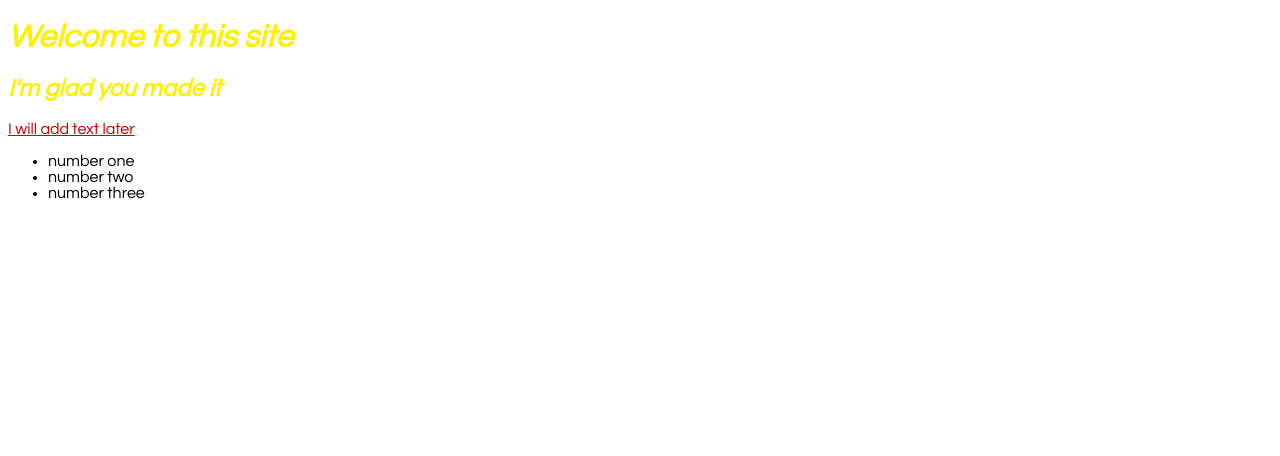
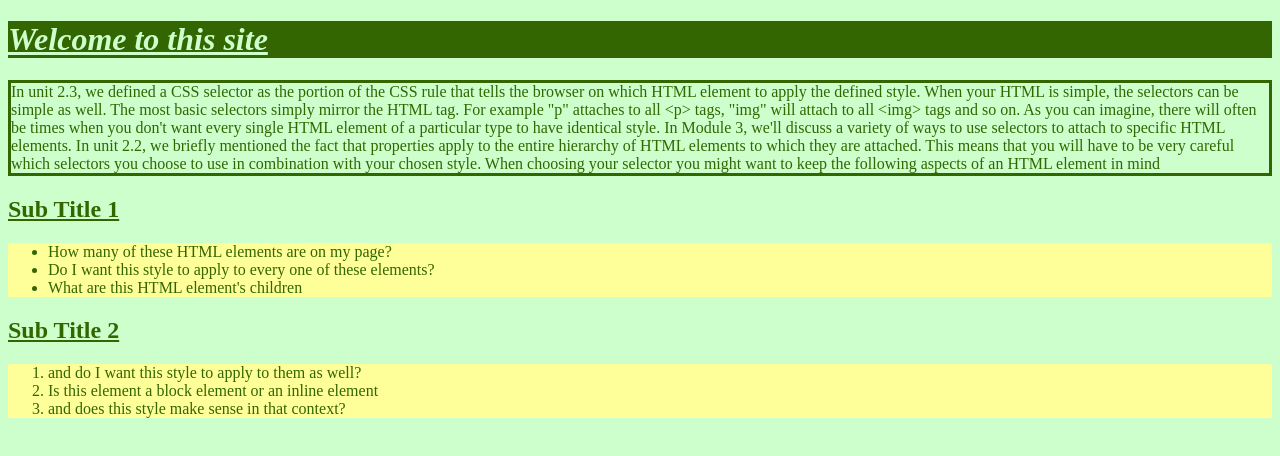
Before and after one commit to danieladelvos/css-spielplatz, a website: page lessons/module-2-building-css-rules/index.html in a window 1280 px wide. Drawn offline with Linux system fonts and the light colour scheme.

Commit message:
module 2 activity apply selectors

```diff
--- a/lessons/module-2-building-css-rules/index.html
+++ b/lessons/module-2-building-css-rules/index.html
@@ -13,16 +13,29 @@
   </head>
   <body>
     <header>
-    <h1>Welcome to this site</h1>
-    <h2>I'm glad you made it</h2>
+      <h1>
+        Welcome to this site
+      </h1>
     </header>
     <p>
-    I will add text later
+      In unit 2.3, we defined a CSS selector as the portion of the CSS rule that tells the browser on which HTML element to apply the defined style. When your HTML is simple, the selectors can be simple as well. The most basic selectors simply mirror the HTML tag. For example "p" attaches to all &lt;p&gt; tags, "img" will attach to all &lt;img&gt; tags and so on. As you can imagine, there will often be times when you don't want every single HTML element of a particular type to have identical style. In Module 3, we'll discuss a variety of ways to use selectors to attach to specific HTML elements.
+      In unit 2.2, we briefly mentioned the fact that properties apply to the entire hierarchy of HTML elements to which they are attached. This means that you will have to be very careful which selectors you choose to use in combination with your chosen style. When choosing your selector you might want to keep the following aspects of an HTML element in mind
     </p>
+    <h2>
+      Sub Title 1
+    </h2>
     <ul>
-    <li>number one</li>
-    <li>number two</li>
-    <li>number three</li>
+      <li>How many of these HTML elements are on my page?</li>
+      <li>Do I want this style to apply to every one of these elements?</li>
+      <li>What are this HTML element's children</li>
     </ul>
+    <h2>
+      Sub Title 2
+    </h2>
+    <ol>
+      <li>and do I want this style to apply to them as well?</li>
+      <li>Is this element a block element or an inline element</li>
+      <li>and does this style make sense in that context?</li>
+    </ol>
   </body>
 </html>
--- a/lessons/module-2-building-css-rules/styles.css
+++ b/lessons/module-2-building-css-rules/styles.css
@@ -1,22 +1,22 @@
 body {
-  font-family: "century gothic", sans-serif;
-  background: #c0c0c00;
+  background: #ccffcc;
+  color: #336600;
 }
 
 header {
   font-style: italic;
+  background: #336600;
+  color: #ccffcc;
+}
+
+p {
+  border: 3px solid;
+}
+
+ul, ol {
+  background-color: #ffff99;
 }
 
 h1, h2 {
-  color: #fff000;
-}
-
-p {
-  color: #c00000;
   text-decoration: underline;
 }
-
-ul {
-  color: #ff0c00
-  background-color: #000000;
-}
```
Lines whose indentation alone changed are shown as unchanged.
